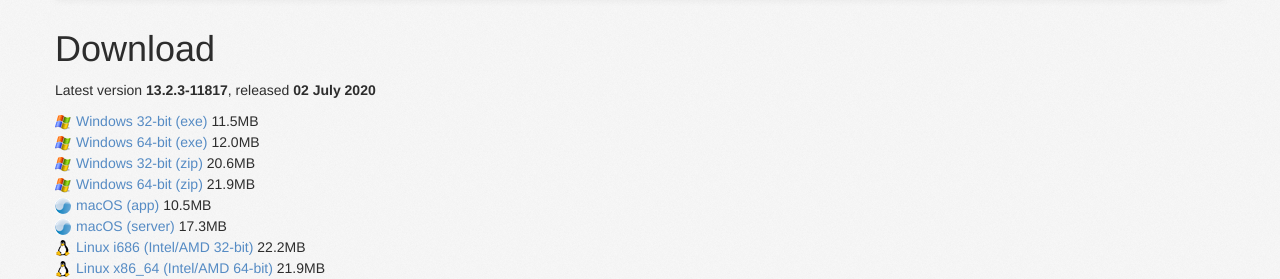
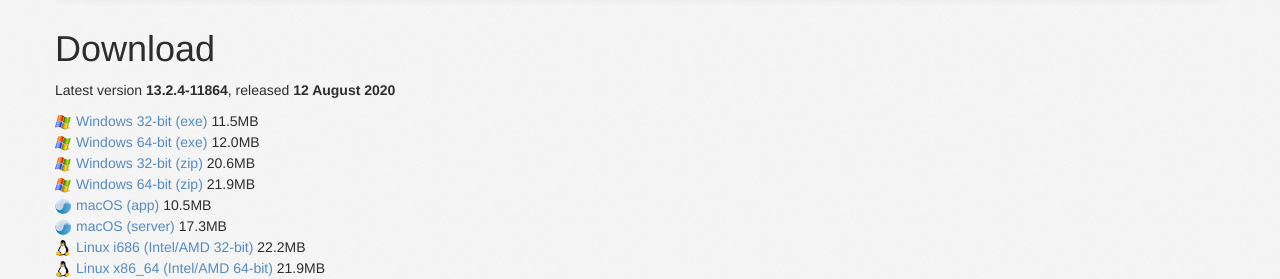
Before and after one commit to freicoin/freico.in, a Jekyll site: the page built from download/index.md, in a window 1280 px wide. Shown: the part 173-452 px from the top of the page. Built offline with Jekyll 4.4.1, drawn with Linux system fonts in a browser that asks for light colours; nearby versions of some CDN libraries; some web fonts are replaced; comment, search, counter and statistics services are not loaded.

Commit message:
Release v13.2.4-11864.

```diff
--- a/_config.yml
+++ b/_config.yml
@@ -51,68 +51,68 @@
             title: Bios
             url: /bios/index.html
 freicoin:
-    version: 13.2.3-11817
-    release_date: 2020-07-02T12:00:00
+    version: 13.2.4-11864
+    release_date: 2020-08-12T12:00:00
     downloads:
         -
             name: Windows 32-bit (exe)
             osid: Win32
             icon: /static/images/os/win.png
-            link: https://s3.amazonaws.com/in.freico.stable/freicoin-v13.2.3-11817-win32-setup.exe
+            link: https://s3.amazonaws.com/in.freico.stable/freicoin-v13.2.4-11864-win32-setup.exe
             size: 11.5MB
         -
             name: Windows 64-bit (exe)
             osid: Win64
             icon: /static/images/os/win.png
-            link: https://s3.amazonaws.com/in.freico.stable/freicoin-v13.2.3-11817-win64-setup.exe
+            link: https://s3.amazonaws.com/in.freico.stable/freicoin-v13.2.4-11864-win64-setup.exe
             size: 12.0MB
         -
             name: Windows 32-bit (zip)
             osid: Win32
             icon: /static/images/os/win.png
-            link: https://s3.amazonaws.com/in.freico.stable/freicoin-v13.2.3-11817-win32.zip
+            link: https://s3.amazonaws.com/in.freico.stable/freicoin-v13.2.4-11864-win32.zip
             size: 20.6MB
         -
             name: Windows 64-bit (zip)
             osid: Win64
             icon: /static/images/os/win.png
-            link: https://s3.amazonaws.com/in.freico.stable/freicoin-v13.2.3-11817-win64.zip
+            link: https://s3.amazonaws.com/in.freico.stable/freicoin-v13.2.4-11864-win64.zip
             size: 21.9MB
         -
             name: macOS (app)
             osid: Mac
             icon: /static/images/os/mac.png
-            link: https://s3.amazonaws.com/in.freico.stable/freicoin-v13.2.3-11817-osx.dmg
+            link: https://s3.amazonaws.com/in.freico.stable/freicoin-v13.2.4-11864-osx.dmg
             size: 10.5MB
         -
             name: macOS (server)
             osid: Mac
             icon: /static/images/os/mac.png
-            link: https://s3.amazonaws.com/in.freico.stable/freicoin-v13.2.3-11817-osx64.tar.gz
+            link: https://s3.amazonaws.com/in.freico.stable/freicoin-v13.2.4-11864-osx64.tar.gz
             size: 17.3MB
         -
             name: Linux i686 (Intel/AMD 32-bit)
             osid: Linux
             icon: /static/images/os/linux.png
-            link: https://s3.amazonaws.com/in.freico.stable/freicoin-v13.2.3-11817-i686-pc-linux-gnu.tar.gz
+            link: https://s3.amazonaws.com/in.freico.stable/freicoin-v13.2.4-11864-i686-pc-linux-gnu.tar.gz
             size: 22.2MB
         -
             name: Linux x86_64 (Intel/AMD 64-bit)
             osid: Linux
             icon: /static/images/os/linux.png
-            link: https://s3.amazonaws.com/in.freico.stable/freicoin-v13.2.3-11817-x86_64-linux-gnu.tar.gz
+            link: https://s3.amazonaws.com/in.freico.stable/freicoin-v13.2.4-11864-x86_64-linux-gnu.tar.gz
             size: 21.9MB
         -
             name: Linux ARMv7-A (ARM 32-bit)
             osid: Linux
             icon: /static/images/os/linux.png
-            link: https://s3.amazonaws.com/in.freico.stable/freicoin-v13.2.3-11817-arm-linux-gnueabihf.tar.gz
+            link: https://s3.amazonaws.com/in.freico.stable/freicoin-v13.2.4-11864-arm-linux-gnueabihf.tar.gz
             size: 8.8MB
         -
             name: Linux ARMv8-A (ARM 64-bit)
             osid: Linux
             icon: /static/images/os/linux.png
-            link: https://s3.amazonaws.com/in.freico.stable/freicoin-v13.2.3-11817-aarch64-linux-gnu.tar.gz
+            link: https://s3.amazonaws.com/in.freico.stable/freicoin-v13.2.4-11864-aarch64-linux-gnu.tar.gz
             size: 9.4MB
         #-
         #    name: Ubuntu (PPA)
@@ -130,7 +130,7 @@
             name: Source
             osid: Unknown
             icon: /static/images/os/src.png
-            link: https://github.com/tradecraftio/tradecraft/archive/v13.2.3-11817.zip
+            link: https://github.com/tradecraftio/tradecraft/archive/v13.2.4-11864.zip
             size: 5.3MB
         -
             name: Git repository
```
